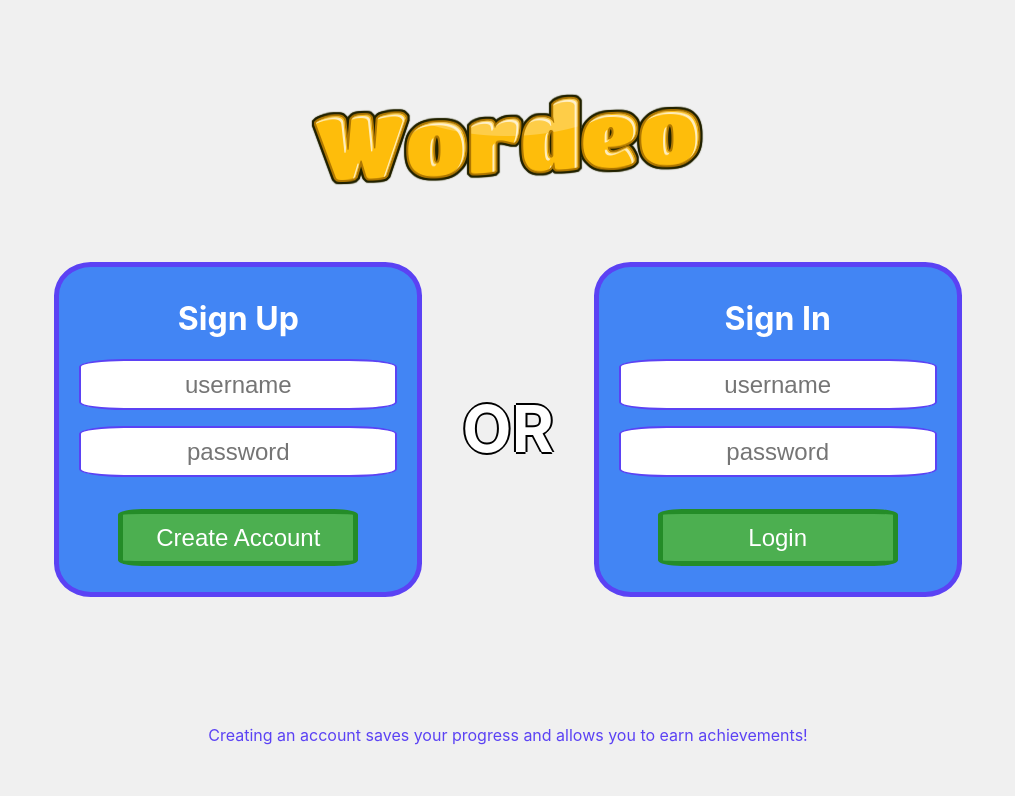
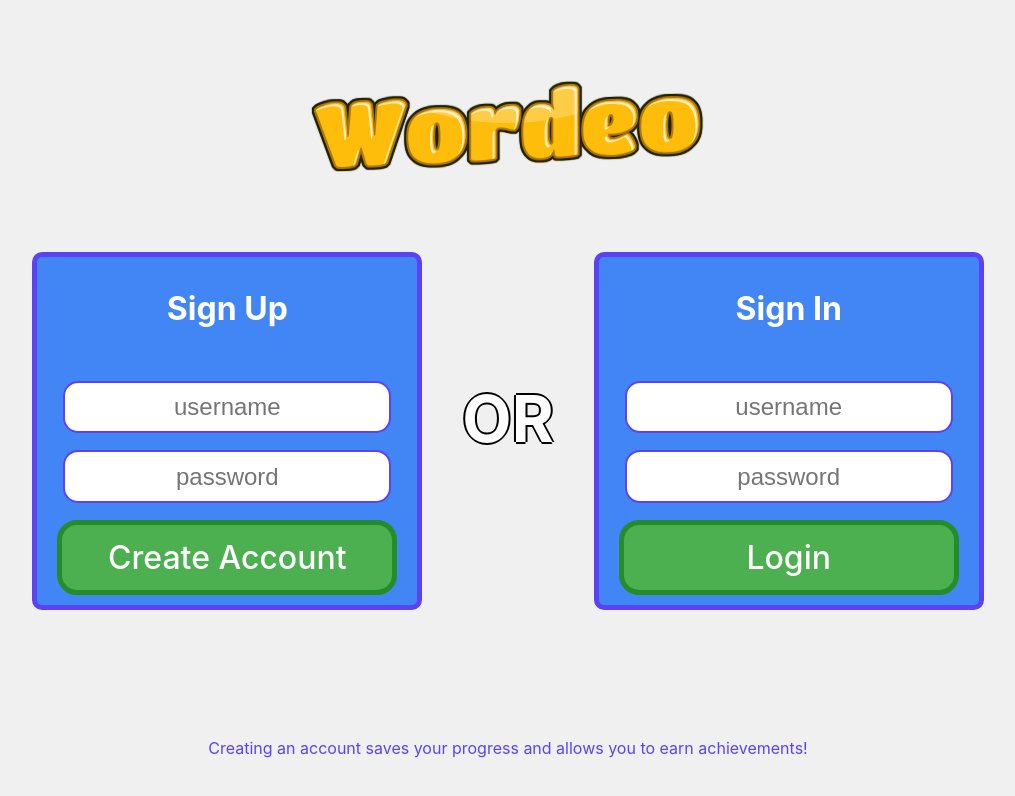
Before and after one commit to hamdielzard/Wordeo, a React (Create React App) app in the folder client/: page /account/signin in a window 1280 px wide. Shown: the top 796 px of the page, without its empty margins (132-1147 px from the left). Built offline with nearby package versions, Linux system fonts and the light colour scheme.

Commit message:
Fix radius to px, use Button component

```diff
--- a/client/src/Pages/SignIn.js
+++ b/client/src/Pages/SignIn.js
@@ -4,6 +4,7 @@ import React from 'react';
 import WordeoLogo from '../Images/WordeoLogo.png';
 import '../Styles/SignIn.css';
 import '../Styles/General.css'
+import Button from '../Components/Button';
 
 const SignInPage = () => {
 
@@ -55,7 +56,7 @@ const SignInPage = () => {
                         <p id='upWarning' style={{color:'white'}}></p>
                         <input id='upUser' type='text' placeholder='username' maxLength='16' className='inputField'></input>
                         <input id='upPass' type='text' placeholder='password' maxLength='16' className='inputField'></input>
-                        <button className='greenButton' onClick={validateSignUp}>Create Account</button>
+                        <Button label="Create Account" onClick={validateSignUp} type="secondary" size="medium"/>
                     </div>
                 </div>
                 <div>
@@ -67,7 +68,7 @@ const SignInPage = () => {
                         <p id='inWarning' style={{color:'white'}}></p>
                         <input id='inUser' type='text' placeholder='username' maxLength='16' className='inputField'></input>
                         <input id='inPass' type='text' placeholder='password' maxLength='16' className='inputField'></input>
-                        <button className='greenButton' onClick={validateSignIn}>Login</button>
+                        <Button label="Login" onClick={validateSignIn} type="secondary" size="medium"/>
                     </div>
                 </div>
             </div>
--- a/client/src/Styles/SignIn.css
+++ b/client/src/Styles/SignIn.css
@@ -19,23 +19,23 @@ body {
     padding-right: 15%;
 }
 
-.inputHolder{
+.inputHolder {
     display: flex;
     justify-content: center;
+    flex-direction: column;
     align-items: center;
     text-align: center;
-    display: block;
     padding-left: 20px;
     padding-right: 20px;
     padding-top: 10px;
     padding-bottom: 10px;
     background-color: #4285F4;
-    border-radius: 10%;
+    border-radius: 10px;
     border: 5px solid;
     border-color: #5B42F4;
 }
 
-.inputField{
+.inputField {
     display: flex;
     justify-content: center;
     align-items: center;
@@ -43,31 +43,16 @@ body {
     padding-top: 3%;
     padding-bottom: 3%;
     background-color: #FFF;
-    border-radius: 15%;
+    border-radius: 15px;
     border: 2px solid;
     border-color: #5B42F4;
     margin-bottom: 5%;
     font-size: 24px;
+    max-width: 320px;
+    width: 100%;
 }
 
-.greenButton{
-    justify-content: center;
-    align-items: center;
-    text-align: center;
-    padding: 3%;
-    margin-top: 5%;
-    margin-bottom: 5%;
-    font-size: 24px;
-    color: white;
-    background-color: #4CAF50;
-    border-radius: 10%;
-    border: 5px solid;
-    border-color: #248C28;
-    cursor: pointer;
-    min-width:240px;
-}
-
-.signinFooter{
+.signinFooter {
     justify-content: center;
     align-items: center;
     text-align: center;
```
